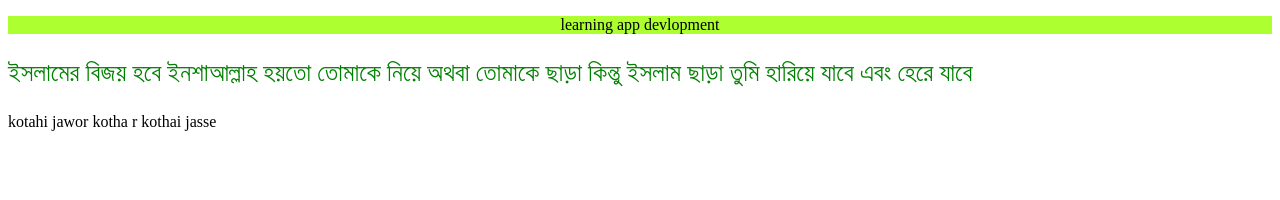
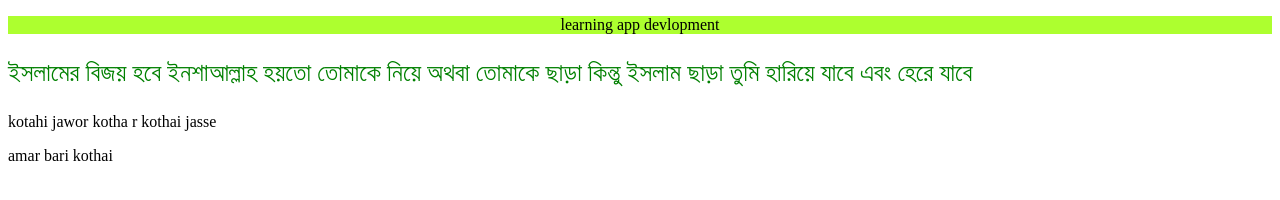
Before and after one commit to hmjasim464/first_website, a plain HTML site: page index.html in a window 1280 px wide. Drawn offline with Linux system fonts and the light colour scheme.

Commit message:
Update index.html

```diff
--- a/index.html
+++ b/index.html
@@ -9,5 +9,6 @@
 <body>
     <p style="background-color:greenyellow ; text-align: center;"> learning app devlopment</p> <p style="color: green; font-size: 25px;"> ইসলামের বিজয় হবে ইনশাআল্লাহ হয়তো তোমাকে নিয়ে অথবা তোমাকে ছাড়া কিন্তু ইসলাম ছাড়া তুমি হারিয়ে যাবে এবং হেরে যাবে </p>
     <p> kotahi jawor kotha r kothai jasse </p>
+    <p> amar bari kothai </p>
 </body>
 </html>
```
